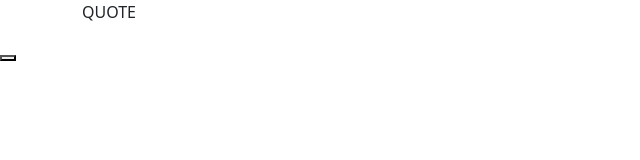
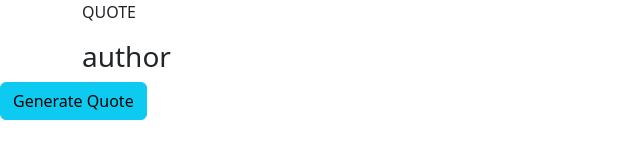
Before and after one commit to 525DMG/quote-generator, a plain HTML site: page index.html in a window 1280 px wide. Shown: the whole page, without its empty margins (0-640 px from the left). Drawn offline with nearby package versions, Linux system fonts and the light colour scheme.

Commit message:
added button and onclick function
html and called in a function

```diff
--- a/index.html
+++ b/index.html
@@ -12,12 +12,13 @@
     <div class="container">
         <div class="quotes">
             <p id="quote">QUOTE</p>
-            <h3 id="author"></h3>
+            <h3 id="author">author</h3>
         </div>
 
     </div>
     <div>
-        <button></button>
+        <button onclick="generate()" type="button" class="btn btn-info">Generate Quote</button>
     </div>
+    <script src="script.js"></script>
 </body>
 </html>
```
